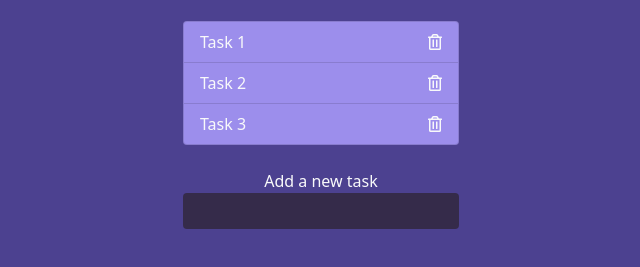
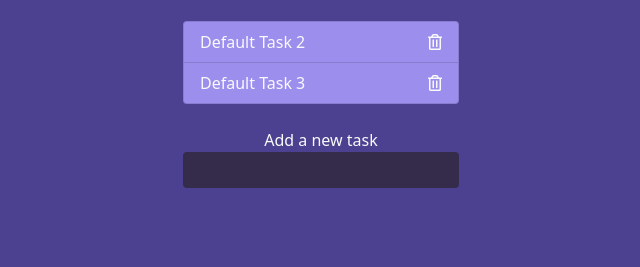
Before and after one commit to michalkolanecki/JS-Todos-Application, a plain HTML site: page index.html in a window 1280 px wide. Both pictures are taken after a click on the icon 754 px from the left and 177 px from the top of the page. Shown: the part 135-402 px from the top of the page, without its empty margins (319-959 px from the left). Drawn offline with nearby package versions, Linux system fonts and the light colour scheme.

Commit message:
Add functionality which delete task after click in icon

```diff
--- a/app.js
+++ b/app.js
@@ -21,3 +21,9 @@ addForm.addEventListener('submit', e => {
         addForm.reset();
     }
 });
+
+formList.addEventListener('click', e => {
+    if( e.target.classList.contains('delete') ) {
+        e.target.parentElement.remove();
+    }
+});
--- a/index.html
+++ b/index.html
@@ -19,15 +19,15 @@
         </header>
         <ul class="list-group todos mx-auto text-light">
             <li class="list-group-item d-flex justify-content-between align-items-center text-light">
-                <span>Task 1</span>
+                <span>Default Task 1</span>
                 <i class="far fa-trash-alt delete"></i>
             </li>
             <li class="list-group-item d-flex justify-content-between align-items-center text-light">
-                <span>Task 2</span>
+                <span>Default Task 2</span>
                 <i class="far fa-trash-alt delete"></i>
             </li>
             <li class="list-group-item d-flex justify-content-between align-items-center text-light">
-                <span>Task 3</span>
+                <span>Default Task 3</span>
                 <i class="far fa-trash-alt delete"></i>
             </li>
         </ul>
```
